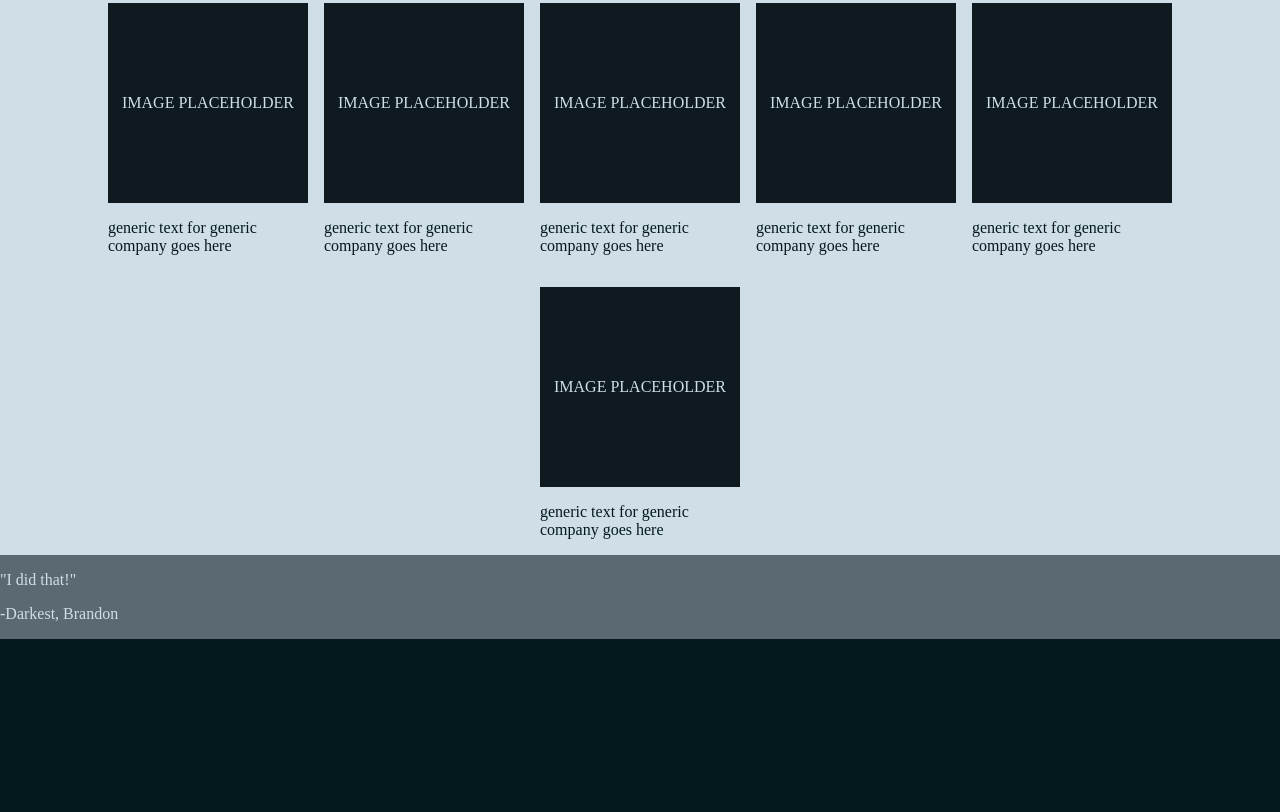
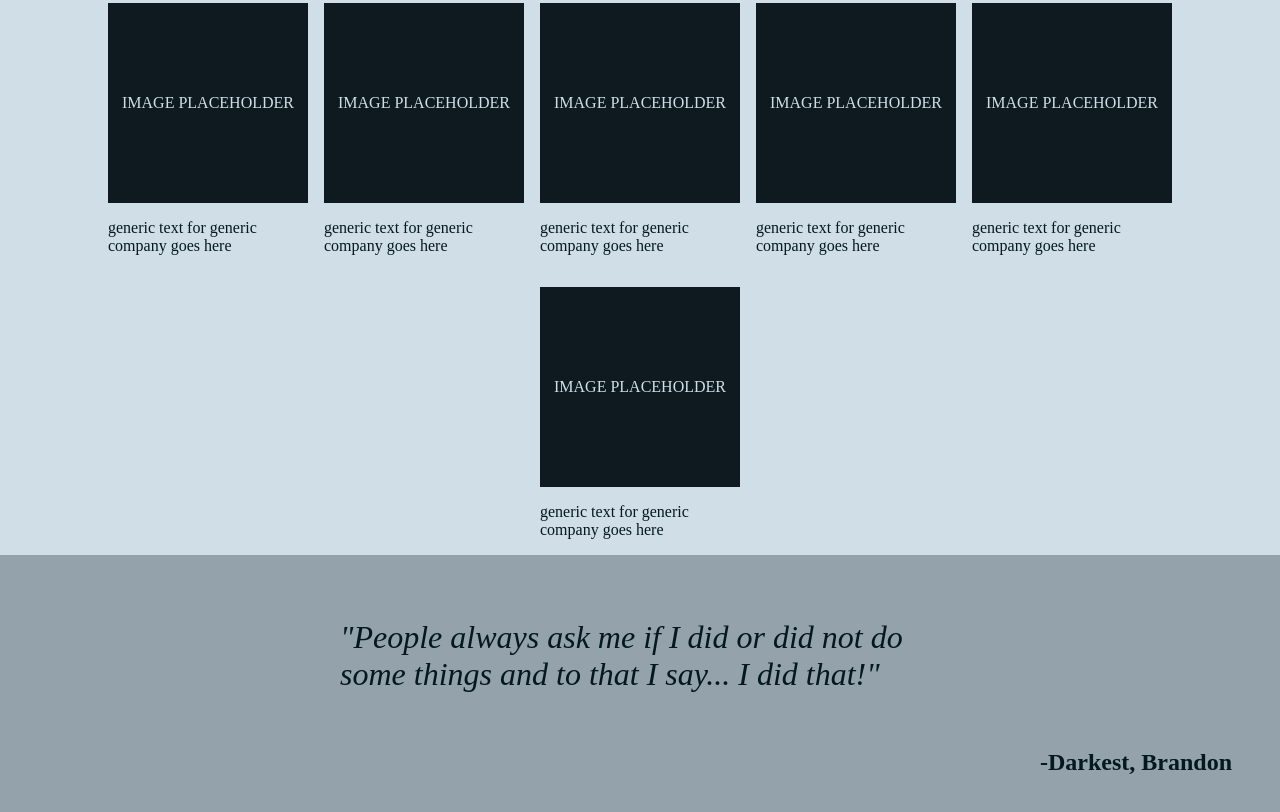
Before and after one commit to 3DMicks/Generic-Landing-Page, a plain HTML site: page index.html in a window 1280 px wide. Shown: the part 470-1282 px from the top of the page. Before the commit the page ends 1109 px from the top, so only its background shows below. Drawn offline with Linux system fonts and the light colour scheme.

Commit message:
Improve quote, separate color and display css more

```diff
--- a/index.html
+++ b/index.html
@@ -63,7 +63,7 @@
     </div>
 
     <div class="quote">
-        <div class="quote-text"><p>"I did that!"</p></div>
+        <div class="quote-text"><p>"People always ask me if I did or did not do some things and to that I say... I did that!"</p></div>
         <div class="quote-author"><p>-Darkest, Brandon</p></div>
     </div>
 
--- a/style/style.css
+++ b/style/style.css
@@ -43,7 +43,19 @@ a {
 }
 
 .quote {
-    background-color: #5b6a72;
+    background-color: #94A2AC;
+    color:#03191E;
+}
+
+.quote-text {
+    font-size: 32px;
+    font-weight: 300;
+    font-style: italic;
+}
+
+.quote-author {
+    font-size: 24px;
+    font-weight: bold;
 }
 
 /* Display */
@@ -135,3 +147,27 @@ body {
     width: 200px;
     height: 200px;
 }
+
+.quote {
+    display: flex;
+    flex-direction: column;
+    align-items: center;
+    justify-content: center;
+    padding: 32px;
+}
+
+.quote-text {
+    display: flex;
+    width: 600px;
+    align-items: center;
+    justify-content: flex-start;
+    flex-wrap: wrap;
+}
+
+.quote-author {
+    display: flex;
+    width: 1200px;
+    align-items: center;
+    justify-content: flex-end;
+    margin-right: auto;
+}
```
